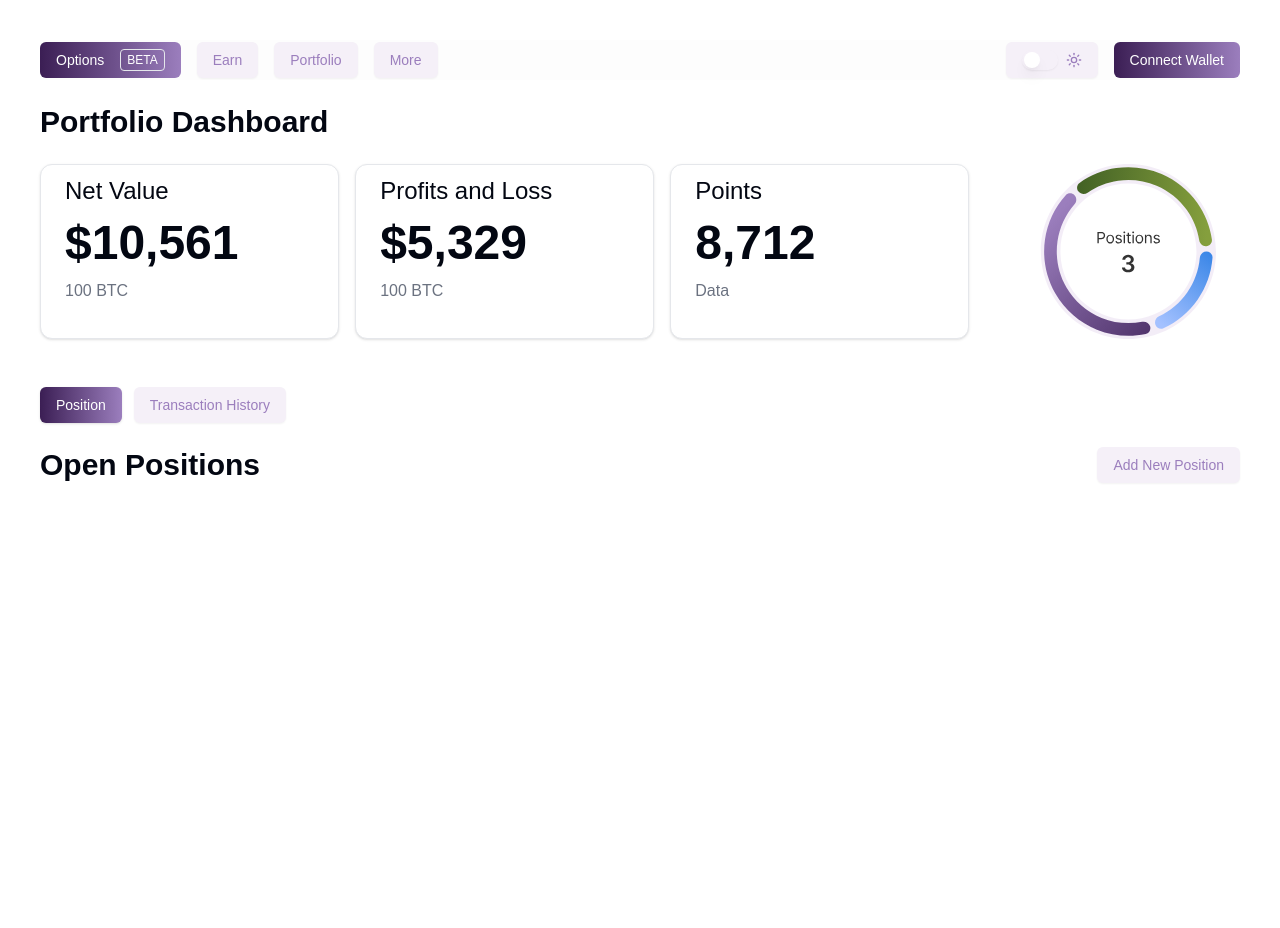
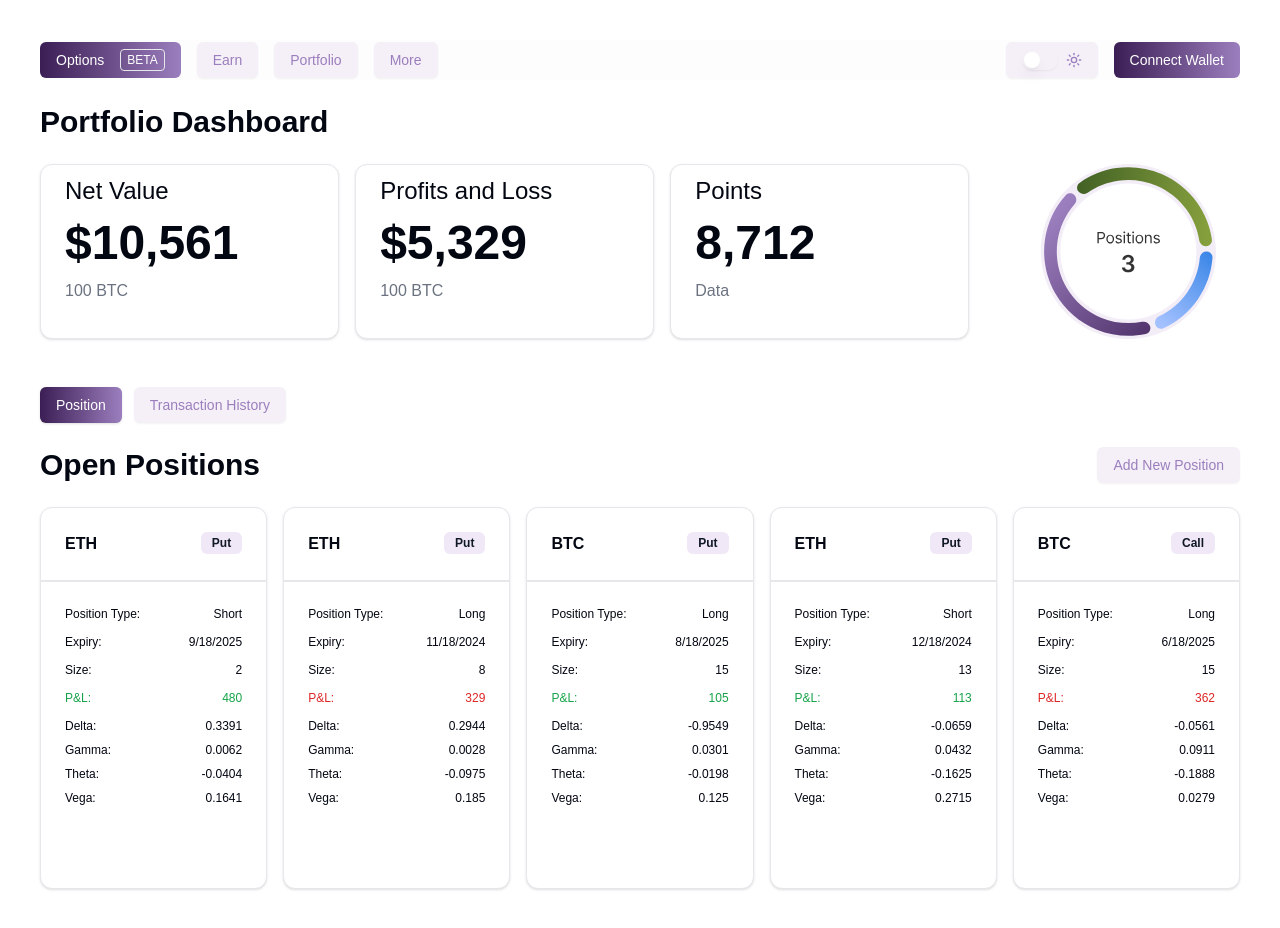
Before and after one commit to 18103864/olive-finance, a Next.js app: page /portfolio in a window 1280 px wide. Before the commit the page ends 800 px from the top, so only its background shows below. Built offline with nearby package versions, Linux system fonts and the light colour scheme.

Commit message:
portfolio cards ui added

```diff
--- a/app/layout.tsx
+++ b/app/layout.tsx
@@ -29,7 +29,7 @@ export default function RootLayout({
       <body
         className={`${geistSans.variable} ${geistMono.variable} antialiased`}
       >
-        <div className="p-10 space-y-6 max-w-screen-2xl mx-auto">
+        <div className="p-10 space-y-6 max-w-screen-2xl min-h-fit mx-auto">
           <NavBar></NavBar>
           {children}
         </div>
--- a/app/page.tsx
+++ b/app/page.tsx
@@ -1,5 +1,4 @@
 import CryptoNav from "@/components/CryptoNav";
-import NavBar from "@/components/NavBar";
 import OptionsCard from "@/components/OptionsCard";
 
 
--- a/app/portfolio/page.tsx
+++ b/app/portfolio/page.tsx
@@ -1,15 +1,54 @@
 'use client'
 
 import positionSvg from "@/public/svgs/positions.svg"
-import { Card, CardContent} from "@/components/ui/card"
+import { Card, CardContent, CardHeader} from "@/components/ui/card"
 import Image from "next/image"
 import { Button, buttonVariants } from "@/components/ui/button"
-import { useState } from "react"
+import { useEffect, useState } from "react"
 import { cn } from "@/lib/utils"
+import { Badge } from "@/components/ui/badge"
 
+interface Positions{
+    coin: string
+    strategyType: "Put" | "Call"
+    positionType: "Long" | "Short"
+    expiry: string
+    size: number
+    pl: number
+    delta: number
+    gamma: number
+    theta: number
+    vega: number
+}
+
+const generateRandomPosition = (): Positions => {
+    const coins = ["BTC", "ETH", "SOL"];
+    const currentDate = new Date()
+    const randomDate = new Date(currentDate.setMonth(currentDate.getMonth() + Math.floor(Math.random()*12)))
+
+    return{
+        coin: coins[Math.floor(Math.random()*coins.length)],
+        strategyType: Math.random() > 0.5 ? "Call" : "Put",
+        positionType: Math.random() > 0.5 ? "Long" : "Short",
+        expiry: randomDate.toLocaleDateString(),
+        size: Math.floor(Math.random() *20 ) + 1,
+        pl: Math.floor(Math.random() * 1000 ) - 500,
+        delta: Number((Math.random() * 2 - 1).toFixed(4)),
+        gamma: Number((Math.random() * 0.1).toFixed(4)),
+        theta: Number((-Math.random() * 0.2).toFixed(4)),
+        vega: Number((Math.random() * 0.5).toFixed(4))
+    }
+}
 
 export default function PortfolioPage(){
     const [active, setActive] = useState<string>("Positions")
+    const [positions, setPositions] = useState<Positions[]>([])
+
+    useEffect(()=>{
+        const generatedPositions : Positions [] = Array(5).fill(null).map(generateRandomPosition)
+        setPositions(generatedPositions)
+    }, [])
+
 
     const handleClickActive = (state:string) =>{
         if(state!==active){
@@ -84,8 +123,73 @@ export default function PortfolioPage(){
                     <h1 className="font-semibold text-3xl">Open Positions</h1>
                     <Button variant='unselected'>Add New Position</Button>
                 </div>
-                <div className="grid grid-cols-5">
-
+                <div className="grid grid-cols-5 gap-4">
+                    {positions.map((position, index) => (
+                        <Card key={index} className="w-full h-[382px] space-y-6">
+                            <CardHeader className="border-b-2">
+                                <div className="flex justify-between items-start">
+                                    <div className="flex justify-between items-start">
+                                        <span className="font-bold text-base">{position.coin}</span>
+                                    </div>
+                                    <Badge variant="secondary" className="bg-[#F0E8F6] hover:bg-[#F0E8F6]">
+                                        {position.strategyType}
+                                    </Badge>
+                                </div>
+                            </CardHeader>
+                            <CardContent className="flex flex-col justify-between space-y-3">
+                                <div className="flex justify-between items-start">
+                                    <div className="flex items-start">
+                                        <span className="font-medium text-xs">Position Type: </span>
+                                    </div>
+                                    <span className="font-medium text-xs">{position.positionType}</span>
+                                </div>
+                                <div className="flex justify-between items-start">
+                                    <div className="flex items-start">
+                                        <span className="font-medium text-xs">Expiry: </span>
+                                    </div>
+                                    <span className="font-medium text-xs">{position.expiry}</span>
+                                </div>
+                                <div className="flex justify-between items-start">
+                                    <div className="flex items-start">
+                                        <span className="font-medium text-xs">Size: </span>
+                                    </div>
+                                    <span className="font-medium text-xs">{position.size}</span>
+                                </div>
+                                <div className={position.pl > 0 ? "text-green-600 flex justify-between items-start" : "text-red-600 flex justify-between items-start"}>
+                                    <div className="flex items-start">
+                                        <span className="font-medium text-xs">P&L: </span>
+                                    </div>
+                                    <span className="font-medium text-xs">{Math.abs(position.pl)}</span>
+                                </div>
+                                <div className="space-y-2">
+                                    <div className="flex justify-between items-start">
+                                        <div className="flex items-start">
+                                            <span className="font-medium text-xs">Delta: </span>
+                                        </div>
+                                        <span className="font-medium text-xs">{position.delta}</span>
+                                    </div>
+                                    <div className="flex justify-between items-start">
+                                        <div className="flex items-start">
+                                            <span className="font-medium text-xs">Gamma: </span>
+                                        </div>
+                                        <span className="font-medium text-xs">{position.gamma}</span>
+                                    </div>
+                                    <div className="flex justify-between items-start">
+                                        <div className="flex items-start">
+                                            <span className="font-medium text-xs">Theta: </span>
+                                        </div>
+                                        <span className="font-medium text-xs">{position.theta}</span>
+                                    </div>
+                                    <div className="flex justify-between items-start">
+                                        <div className="flex items-start">
+                                            <span className="font-medium text-xs">Vega: </span>
+                                        </div>
+                                        <span className="font-medium text-xs">{position.vega}</span>
+                                    </div>
+                                </div>
+                            </CardContent>
+                        </Card>
+                    ))}
                 </div>
             </div>
         </div>
```
